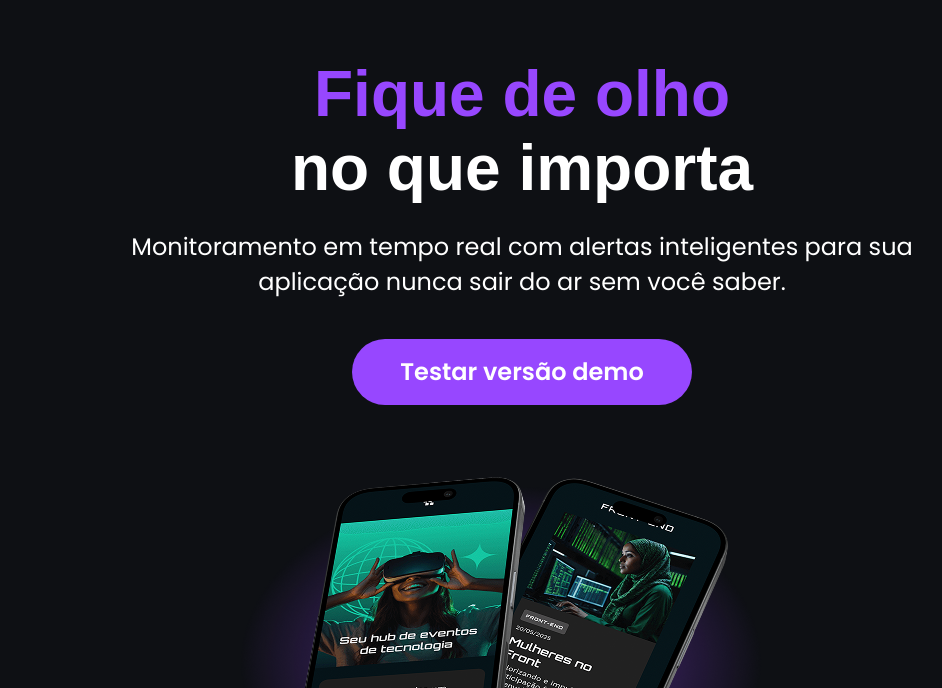
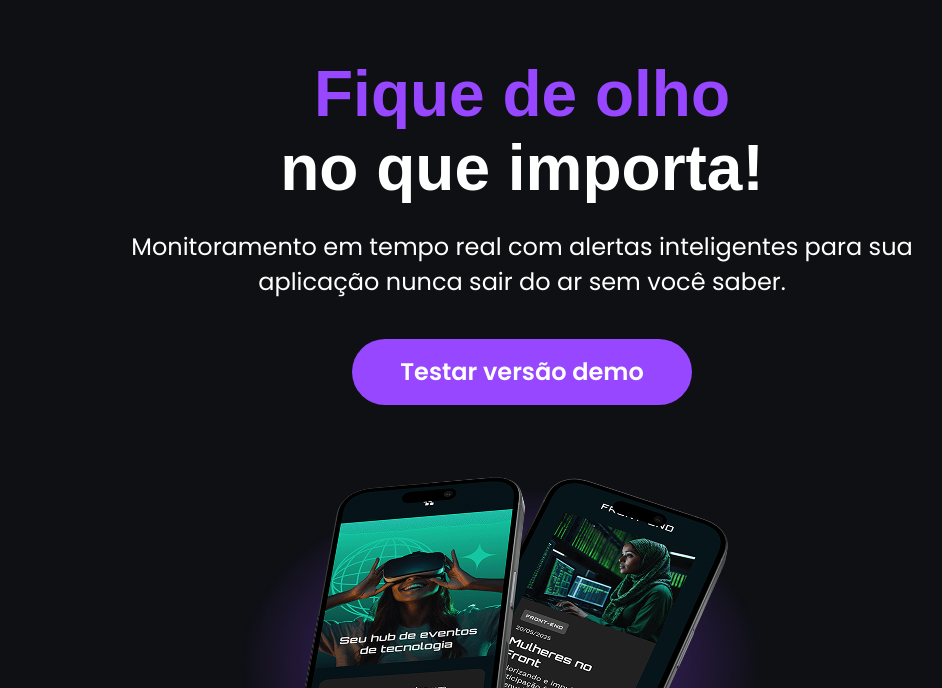
Before and after one commit to Everton87/Tecboard, a plain HTML site: page index.html in a window 1280 px wide. Shown: the part 112-800 px from the top of the page, without its empty margins (118-1060 px from the left). Drawn offline with Linux system fonts and the light colour scheme; a web font is replaced by a local one.

Commit message:
Título alterado

```diff
--- a/index.html
+++ b/index.html
@@ -23,7 +23,7 @@
 
     <main>
         <section>
-            <h1><span>Fique de olho</span> <br>no que importa</h1>
+            <h1><span>Fique de olho</span> <br>no que importa!</h1>
             <p>Monitoramento em tempo real com alertas inteligentes para sua aplicação nunca sair do ar sem você saber.
             </p>
             <a href="" class="cor-branca">Testar versão demo</a>
```
